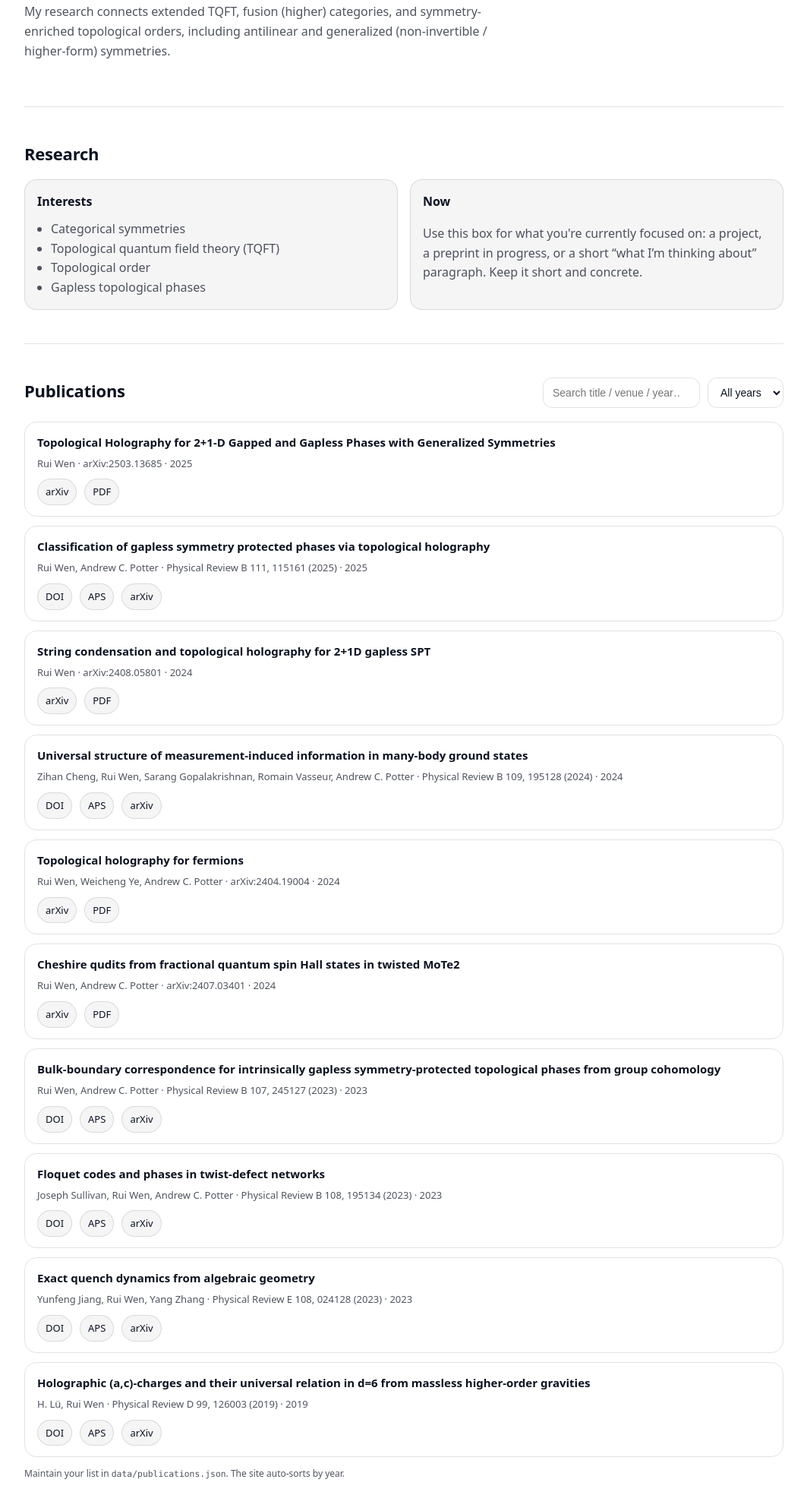
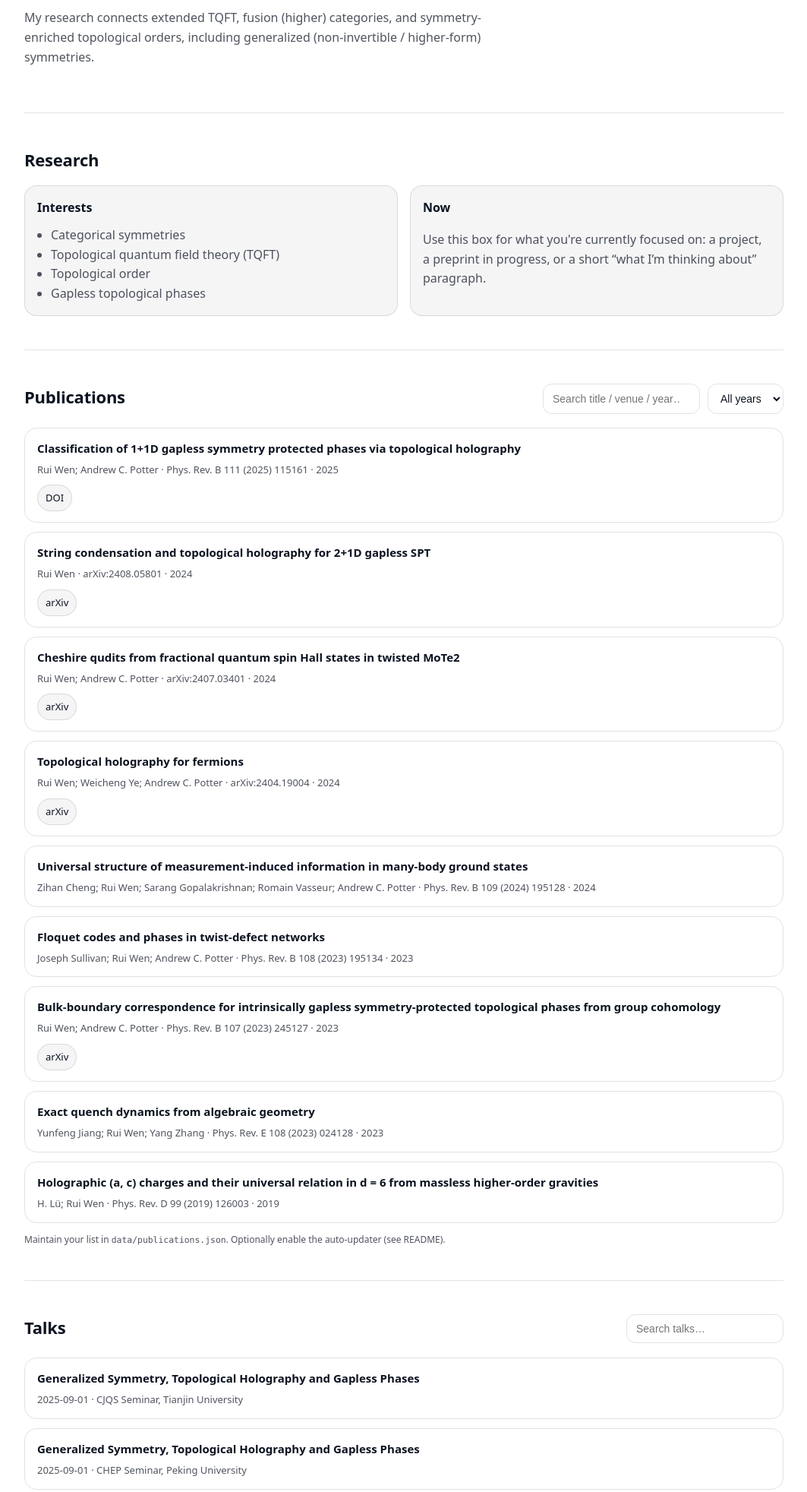
Before and after one commit to RuiWenZzZz/RuiWenZzZz.github.io, a plain HTML site: page index.html in a window 1280 px wide. Shown: the part 793-2757 px from the top of the page at 76% size, without its empty margins (108-1171 px from the left). Drawn offline with Linux system fonts and the light colour scheme.

Commit message:
Add files via upload

```diff
--- a/assets/main.js
+++ b/assets/main.js
@@ -115,7 +115,6 @@ function renderSite(site){
 }
 
 function renderPublications(pubs){
-  // sort
   pubs.sort((a,b) => (b.year ?? 0) - (a.year ?? 0));
 
   const years = [...new Set(pubs.map(p => p.year).filter(Boolean))];
@@ -196,7 +195,6 @@ function renderPublications(pubs){
 }
 
 function renderTalks(talks){
-  // sort by date desc (past first) but keep stable for empties
   talks.sort((a,b) => normalize(b.date).localeCompare(normalize(a.date)));
 
   const list = $("#talk-list");
@@ -231,10 +229,7 @@ function renderTalks(talks){
 
       const meta = document.createElement("p");
       meta.className = "item-meta";
-      const parts = [
-        t.date,
-        t.where
-      ].filter(Boolean);
+      const parts = [t.date, t.where].filter(Boolean);
       meta.textContent = parts.join(" · ");
       item.appendChild(meta);
 
@@ -255,34 +250,40 @@ function renderTalks(talks){
   render();
 }
 
-function renderTeaching(teaching){
-  const current = document.getElementById("teaching-current-list");
-  const past = document.getElementById("teaching-past-list");
-  if(!current || !past) return;
+function renderTeaching(teach){
+  const cur = $("#teach-current");
+  const past = $("#teach-past");
+  cur.innerHTML = "";
+  past.innerHTML = "";
 
-  const renderList = (ul, items) => {
-    ul.innerHTML = "";
-    if(!items || !items.length){
+  const curItems = teach.current ?? [];
+  const pastItems = teach.past ?? [];
+
+  if(curItems.length === 0){
+    const li = document.createElement("li");
+    li.textContent = "—";
+    cur.appendChild(li);
+  }else{
+    curItems.forEach(t => {
       const li = document.createElement("li");
-      li.textContent = "—";
-      li.className = "muted";
-      ul.appendChild(li);
-      return;
-    }
-    items.forEach((it) => {
+      const parts = [t.course, t.term, t.institution].filter(Boolean);
+      li.textContent = parts.join(" · ");
+      cur.appendChild(li);
+    });
+  }
+
+  if(pastItems.length === 0){
+    const li = document.createElement("li");
+    li.textContent = "—";
+    past.appendChild(li);
+  }else{
+    pastItems.forEach(t => {
       const li = document.createElement("li");
-      const parts = [];
-      if(it.term) parts.push(it.term);
-      if(it.course) parts.push(it.course);
-      const meta = [it.role, it.institution].filter(Boolean).join(" · ");
-      if(meta) parts.push(meta);
-      li.textContent = parts.join(" — ");
-      ul.appendChild(li);
+      const parts = [t.course, t.term, t.institution].filter(Boolean);
+      li.textContent = parts.join(" · ");
+      past.appendChild(li);
     });
-  };
-
-  renderList(current, teaching.current);
-  renderList(past, teaching.past);
+  }
 }
 
 async function main(){
@@ -299,7 +300,7 @@ async function main(){
     const teaching = await loadJSON("data/teaching.json");
     renderTeaching(teaching);
 
-    // Load portrait if present
+    // Portrait
     const imgPath = site.portrait ?? "assets/photo.jpg";
     const portrait = document.querySelector(".portrait");
     const img = new Image();
@@ -307,9 +308,7 @@ async function main(){
       portrait.innerHTML = "";
       portrait.appendChild(img);
     };
-    img.onerror = () => {
-      // keep placeholder
-    };
+    img.onerror = () => { /* keep placeholder */ };
     img.alt = `${site.name ?? "Portrait"} photo`;
     img.src = imgPath;
 
--- a/assets/styles.css
+++ b/assets/styles.css
@@ -6,7 +6,7 @@
   --muted: rgba(11,18,32,.72);
   --card: rgba(11,18,32,.04);
   --border: rgba(11,18,32,.12);
-  --accent: #1f6feb; /* only used for focus/links */
+  --accent: #1f6feb;
   --shadow: 0 10px 30px rgba(0,0,0,.08);
   --radius: 16px;
   --max: 1040px;
@@ -57,8 +57,34 @@ body{
   z-index: 999;
 }
 
+/* Nav at top */
+.site-nav{
+  position: sticky;
+  top: 0;
+  backdrop-filter: blur(10px);
+  background: color-mix(in srgb, var(--bg) 88%, transparent);
+  border-bottom: 1px solid var(--border);
+  z-index: 50;
+}
+.nav-row{
+  display:flex;
+  gap: 16px;
+  padding: 10px 20px;
+  overflow-x: auto;
+  -webkit-overflow-scrolling: touch;
+}
+.nav-row a{
+  padding: 8px 10px;
+  border-radius: 10px;
+  white-space: nowrap;
+}
+.nav-row a:hover{
+  background: var(--card);
+  text-decoration: none;
+}
+
 .site-header{
-  padding: 34px 0 28px 0;
+  padding: 42px 0 28px 0;
   border-bottom: 1px solid var(--border);
 }
 .header-grid{
@@ -168,34 +194,8 @@ a:hover{ text-decoration: underline; }
 }
 code{ font-family: var(--mono); font-size: 0.95em; }
 
-.site-nav{
-  position: sticky;
-  top: 0;
-  backdrop-filter: blur(10px);
-  background: color-mix(in srgb, var(--bg) 88%, transparent);
-  border-bottom: 1px solid var(--border);
-  z-index: 50;
-}
-.nav-row{
-  display:flex;
-  gap: 16px;
-  padding: 10px 20px;
-  overflow-x: auto;
-  -webkit-overflow-scrolling: touch;
-}
-.nav-row a{
-  padding: 8px 10px;
-  border-radius: 10px;
-  white-space: nowrap;
-}
-.nav-row a:hover{
-  background: var(--card);
-  text-decoration: none;
-}
-
 .section{
   padding: 44px 0;
-  scroll-margin-top: 80px;
   border-bottom: 1px solid var(--border);
 }
 .section:last-of-type{ border-bottom: none; }
--- a/data/publications.json
+++ b/data/publications.json
@@ -1,108 +1,79 @@
 [
-  {
-    "year": 2025,
-    "title": "Topological Holography for 2+1-D Gapped and Gapless Phases with Generalized Symmetries",
-    "authors": "Rui Wen",
-    "venue": "arXiv:2503.13685",
-    "links": {
-      "arXiv": "https://arxiv.org/abs/2503.13685",
-      "PDF": "https://arxiv.org/pdf/2503.13685"
-    }
-  },
-  {
-    "year": 2025,
-    "title": "Classification of gapless symmetry protected phases via topological holography",
-    "authors": "Rui Wen, Andrew C. Potter",
-    "venue": "Physical Review B 111, 115161 (2025)",
-    "links": {
-      "DOI": "https://doi.org/10.1103/PhysRevB.111.115161",
-      "APS": "https://link.aps.org/doi/10.1103/PhysRevB.111.115161",
-      "arXiv": "https://arxiv.org/abs/2311.00050"
-    }
-  },
   {
     "year": 2024,
     "title": "String condensation and topological holography for 2+1D gapless SPT",
     "authors": "Rui Wen",
     "venue": "arXiv:2408.05801",
     "links": {
-      "arXiv": "https://arxiv.org/abs/2408.05801",
-      "PDF": "https://arxiv.org/pdf/2408.05801"
+      "arXiv": "https://arxiv.org/abs/2408.05801"
+    }
+  },
+  {
+    "year": 2024,
+    "title": "Cheshire qudits from fractional quantum spin Hall states in twisted MoTe2",
+    "authors": "Rui Wen; Andrew C. Potter",
+    "venue": "arXiv:2407.03401",
+    "links": {
+      "arXiv": "https://arxiv.org/abs/2407.03401"
+    }
+  },
+  {
+    "year": 2024,
+    "title": "Topological holography for fermions",
+    "authors": "Rui Wen; Weicheng Ye; Andrew C. Potter",
+    "venue": "arXiv:2404.19004",
+    "links": {
+      "arXiv": "https://arxiv.org/abs/2404.19004"
     }
   },
   {
     "year": 2024,
     "title": "Universal structure of measurement-induced information in many-body ground states",
-    "authors": "Zihan Cheng, Rui Wen, Sarang Gopalakrishnan, Romain Vasseur, Andrew C. Potter",
-    "venue": "Physical Review B 109, 195128 (2024)",
+    "authors": "Zihan Cheng; Rui Wen; Sarang Gopalakrishnan; Romain Vasseur; Andrew C. Potter",
+    "venue": "Phys. Rev. B 109 (2024) 195128",
     "links": {
-      "DOI": "https://doi.org/10.1103/PhysRevB.109.195128",
-      "APS": "https://link.aps.org/doi/10.1103/PhysRevB.109.195128",
-      "arXiv": "https://arxiv.org/abs/2312.11615"
+      "DOI": ""
     }
   },
   {
-    "year": 2024,
-    "title": "Topological holography for fermions",
-    "authors": "Rui Wen, Weicheng Ye, Andrew C. Potter",
-    "venue": "arXiv:2404.19004",
+    "year": 2025,
+    "title": "Classification of 1+1D gapless symmetry protected phases via topological holography",
+    "authors": "Rui Wen; Andrew C. Potter",
+    "venue": "Phys. Rev. B 111 (2025) 115161",
     "links": {
-      "arXiv": "https://arxiv.org/abs/2404.19004",
-      "PDF": "https://arxiv.org/pdf/2404.19004"
+      "DOI": "https://doi.org/10.1103/PhysRevB.111.115161"
     }
   },
   {
-    "year": 2024,
-    "title": "Cheshire qudits from fractional quantum spin Hall states in twisted MoTe2",
-    "authors": "Rui Wen, Andrew C. Potter",
-    "venue": "arXiv:2407.03401",
+    "year": 2023,
+    "title": "Floquet codes and phases in twist-defect networks",
+    "authors": "Joseph Sullivan; Rui Wen; Andrew C. Potter",
+    "venue": "Phys. Rev. B 108 (2023) 195134",
     "links": {
-      "arXiv": "https://arxiv.org/abs/2407.03401",
-      "PDF": "https://arxiv.org/pdf/2407.03401"
+      "DOI": ""
     }
   },
   {
     "year": 2023,
     "title": "Bulk-boundary correspondence for intrinsically gapless symmetry-protected topological phases from group cohomology",
-    "authors": "Rui Wen, Andrew C. Potter",
-    "venue": "Physical Review B 107, 245127 (2023)",
+    "authors": "Rui Wen; Andrew C. Potter",
+    "venue": "Phys. Rev. B 107 (2023) 245127",
     "links": {
-      "DOI": "https://doi.org/10.1103/PhysRevB.107.245127",
-      "APS": "https://link.aps.org/doi/10.1103/PhysRevB.107.245127",
-      "arXiv": "https://arxiv.org/abs/2204.03131"
-    }
-  },
-  {
-    "year": 2023,
-    "title": "Floquet codes and phases in twist-defect networks",
-    "authors": "Joseph Sullivan, Rui Wen, Andrew C. Potter",
-    "venue": "Physical Review B 108, 195134 (2023)",
-    "links": {
-      "DOI": "https://doi.org/10.1103/PhysRevB.108.195134",
-      "APS": "https://link.aps.org/doi/10.1103/PhysRevB.108.195134",
-      "arXiv": "https://arxiv.org/abs/2303.17664"
+      "arXiv": "https://arxiv.org/abs/2208.09001"
     }
   },
   {
     "year": 2023,
     "title": "Exact quench dynamics from algebraic geometry",
-    "authors": "Yunfeng Jiang, Rui Wen, Yang Zhang",
-    "venue": "Physical Review E 108, 024128 (2023)",
-    "links": {
-      "DOI": "https://doi.org/10.1103/PhysRevE.108.024128",
-      "APS": "https://link.aps.org/doi/10.1103/PhysRevE.108.024128",
-      "arXiv": "https://arxiv.org/abs/2109.10568"
-    }
+    "authors": "Yunfeng Jiang; Rui Wen; Yang Zhang",
+    "venue": "Phys. Rev. E 108 (2023) 024128",
+    "links": {}
   },
   {
     "year": 2019,
-    "title": "Holographic (a,c)-charges and their universal relation in d=6 from massless higher-order gravities",
-    "authors": "H. Lü, Rui Wen",
-    "venue": "Physical Review D 99, 126003 (2019)",
-    "links": {
-      "DOI": "https://doi.org/10.1103/PhysRevD.99.126003",
-      "APS": "https://link.aps.org/doi/10.1103/PhysRevD.99.126003",
-      "arXiv": "https://arxiv.org/abs/1901.11037"
-    }
+    "title": "Holographic (a, c) charges and their universal relation in d = 6 from massless higher-order gravities",
+    "authors": "H. Lü; Rui Wen",
+    "venue": "Phys. Rev. D 99 (2019) 126003",
+    "links": {}
   }
 ]
--- a/data/site.json
+++ b/data/site.json
@@ -4,15 +4,14 @@
   "affiliation": "Mathematical Institute, University of Oxford",
   "location": "Oxford, UK",
   "email": "",
+  "portrait": "assets/photo.jpg",
   "links": {
     "CV": "assets/cv.pdf",
     "Google Scholar": "https://scholar.google.com/citations?hl=en&user=1CoCLEoAAAAJ",
-    "ORCID": "",
-    "arXiv": "https://arxiv.org/search/?searchtype=author&query=Wen%2C+R",
-    "GitHub": "",
-    "X": "",
-    "LinkedIn": "",
-    "INSPIRE-HEP": "https://inspirehep.net/authors/1718074"
+    "INSPIRE-HEP": "https://inspirehep.net/authors/1718074",
+    "ORCID": "https://orcid.org/0000-0001-7728-1873",
+    "arXiv": "",
+    "GitHub": ""
   },
   "keywords": [
     "Categorical symmetries",
@@ -22,9 +21,7 @@
   ],
   "about": [
     "I work at the intersection of mathematical physics and higher category theory, with an emphasis on categorical symmetries and their applications to topological and gapless phases of matter.",
-    "My research connects extended TQFT, fusion (higher) categories, and symmetry-enriched topological orders, including antilinear and generalized (non-invertible / higher-form) symmetries."
+    "My research connects extended TQFT, fusion (higher) categories, and symmetry-enriched topological orders, including generalized (non-invertible / higher-form) symmetries."
   ],
-  "notice": "This site is a lightweight static page. Update the JSON files in /data and push to publish.",
-  "scholar_user": "1CoCLEoAAAAJ",
-  "inspire_author_id": "1718074"
+  "notice": "Tip: edit data/*.json and push — the site updates automatically. Publications can be auto-updated via GitHub Actions (see README)."
 }
--- a/data/talks.json
+++ b/data/talks.json
@@ -2,13 +2,13 @@
   {
     "date": "2025-09-01",
     "title": "Generalized Symmetry, Topological Holography and Gapless Phases",
-    "where": "CJQS seminar, Tianjin University",
+    "where": "CJQS Seminar, Tianjin University",
     "links": {}
   },
   {
     "date": "2025-09-01",
     "title": "Generalized Symmetry, Topological Holography and Gapless Phases",
-    "where": "CHEP seminar, Peking University",
+    "where": "CHEP Seminar, Peking University",
     "links": {}
   },
   {
--- a/data/teaching.json
+++ b/data/teaching.json
@@ -2,22 +2,22 @@
   "current": [],
   "past": [
     {
-      "term": "Spring 2023",
-      "institution": "University of British Columbia",
+      "term": "Spring 2022",
       "role": "Undergraduate Teaching Assistant",
-      "course": "PHYS 403: Statistical Mechanics"
+      "course": "PHYS 118: Electricity, Light and Radiation",
+      "institution": "University of British Columbia"
     },
     {
       "term": "Fall 2022",
-      "institution": "University of British Columbia",
       "role": "Undergraduate Teaching Assistant",
-      "course": "PHYS 304: Quantum Mechanics"
+      "course": "PHYS 304: Quantum Mechanics",
+      "institution": "University of British Columbia"
     },
     {
-      "term": "Spring 2022",
-      "institution": "University of British Columbia",
+      "term": "Spring 2023",
       "role": "Undergraduate Teaching Assistant",
-      "course": "PHYS 118: Electricity, Light and Radiation"
+      "course": "PHYS 403: Statistical Mechanics",
+      "institution": "University of British Columbia"
     }
   ]
 }
--- a/index.html
+++ b/index.html
@@ -13,7 +13,8 @@
 <body>
   <a class="skip-link" href="#content">Skip to content</a>
 
-  <nav class="site-nav" aria-label="Section navigation">
+  <!-- 1) Nav moved to the very top -->
+  <nav class="site-nav top" aria-label="Section navigation">
     <div class="container nav-row">
       <a href="#about">About</a>
       <a href="#research">Research</a>
@@ -31,13 +32,8 @@
         <p class="subtitle" id="site-title">Postdoctoral Researcher · Mathematical Institute, University of Oxford</p>
         <p class="meta" id="site-location">Oxford, UK</p>
 
-        <div class="chips" id="keyword-chips" aria-label="Research keywords">
-          <!-- populated by JS -->
-        </div>
-
-        <div class="links" id="primary-links" aria-label="Primary links">
-          <!-- populated by JS -->
-        </div>
+        <div class="chips" id="keyword-chips" aria-label="Research keywords"></div>
+        <div class="links" id="primary-links" aria-label="Primary links"></div>
       </div>
 
       <div class="portrait-card" aria-label="Portrait">
@@ -45,7 +41,7 @@
           <div class="placeholder" aria-hidden="true">Add photo</div>
         </div>
         <p class="portrait-caption">
-          Replace this placeholder with <code>assets/photo.jpg</code> (or PNG) and update <code>data/site.json</code>.
+          Add a portrait at <code>assets/photo.jpg</code> (or set <code>portrait</code> in <code>data/site.json</code>).
         </p>
       </div>
     </div>
@@ -54,9 +50,7 @@
   <main id="content" class="container">
     <section id="about" class="section">
       <h2>About</h2>
-      <div id="about-text" class="prose">
-        <!-- populated by JS -->
-      </div>
+      <div id="about-text" class="prose"></div>
     </section>
 
     <section id="research" class="section">
@@ -64,16 +58,14 @@
       <div class="grid two">
         <article class="card">
           <h3>Interests</h3>
-          <ul class="bullets" id="interests-list">
-            <!-- populated by JS -->
-          </ul>
+          <ul class="bullets" id="interests-list"></ul>
         </article>
 
         <article class="card">
           <h3>Now</h3>
           <p class="prose">
             Use this box for what you're currently focused on: a project, a preprint in progress,
-            or a short “what I’m thinking about” paragraph. Keep it short and concrete.
+            or a short “what I’m thinking about” paragraph.
           </p>
         </article>
       </div>
@@ -90,12 +82,10 @@
         </div>
       </div>
 
-      <div class="list" id="pub-list" aria-live="polite">
-        <!-- populated by JS -->
-      </div>
+      <div class="list" id="pub-list" aria-live="polite"></div>
 
       <p class="hint">
-        Maintain your list in <code>data/publications.json</code>. The site auto-sorts by year.
+        Maintain your list in <code>data/publications.json</code>. Optionally enable the auto-updater (see README).
       </p>
     </section>
 
@@ -107,12 +97,10 @@
         </div>
       </div>
 
-      <div class="list" id="talk-list" aria-live="polite">
-        <!-- populated by JS -->
-      </div>
+      <div class="list" id="talk-list" aria-live="polite"></div>
 
       <p class="hint">
-        Maintain upcoming/past talks in <code>data/talks.json</code> (ISO dates like <code>2026-02-01</code>).
+        Talks are in <code>data/talks.json</code> (ISO dates like <code>2025-09-01</code>).
       </p>
     </section>
 
@@ -121,18 +109,18 @@
       <div class="grid two">
         <article class="card">
           <h3>Current</h3>
-          <ul class="bullets" id="teaching-current-list">
-            <!-- populated by JS -->
-          </ul>
+          <ul class="bullets" id="teach-current"></ul>
         </article>
 
         <article class="card">
           <h3>Past</h3>
-          <ul class="bullets" id="teaching-past-list">
-            <!-- populated by JS -->
-          </ul>
+          <ul class="bullets" id="teach-past"></ul>
         </article>
       </div>
+
+      <p class="hint">
+        Teaching is in <code>data/teaching.json</code>. You can also regenerate from <code>assets/cv.pdf</code> (see README).
+      </p>
     </section>
 
     <section id="contact" class="section">
@@ -140,19 +128,13 @@
       <div class="grid two">
         <article class="card">
           <h3>Get in touch</h3>
-          <p class="prose" id="email-line">
-            <!-- populated by JS -->
-          </p>
-          <p class="prose">
-            For collaboration or speaking invitations, email is best.
-          </p>
+          <p class="prose" id="email-line"></p>
+          <p class="prose">For collaboration or speaking invitations, email is best.</p>
         </article>
 
         <article class="card">
           <h3>Links</h3>
-          <div class="links" id="footer-links">
-            <!-- populated by JS -->
-          </div>
+          <div class="links" id="footer-links"></div>
         </article>
       </div>
     </section>
```
Also changed, not shown: requirements.txt (added), 1 other file.
